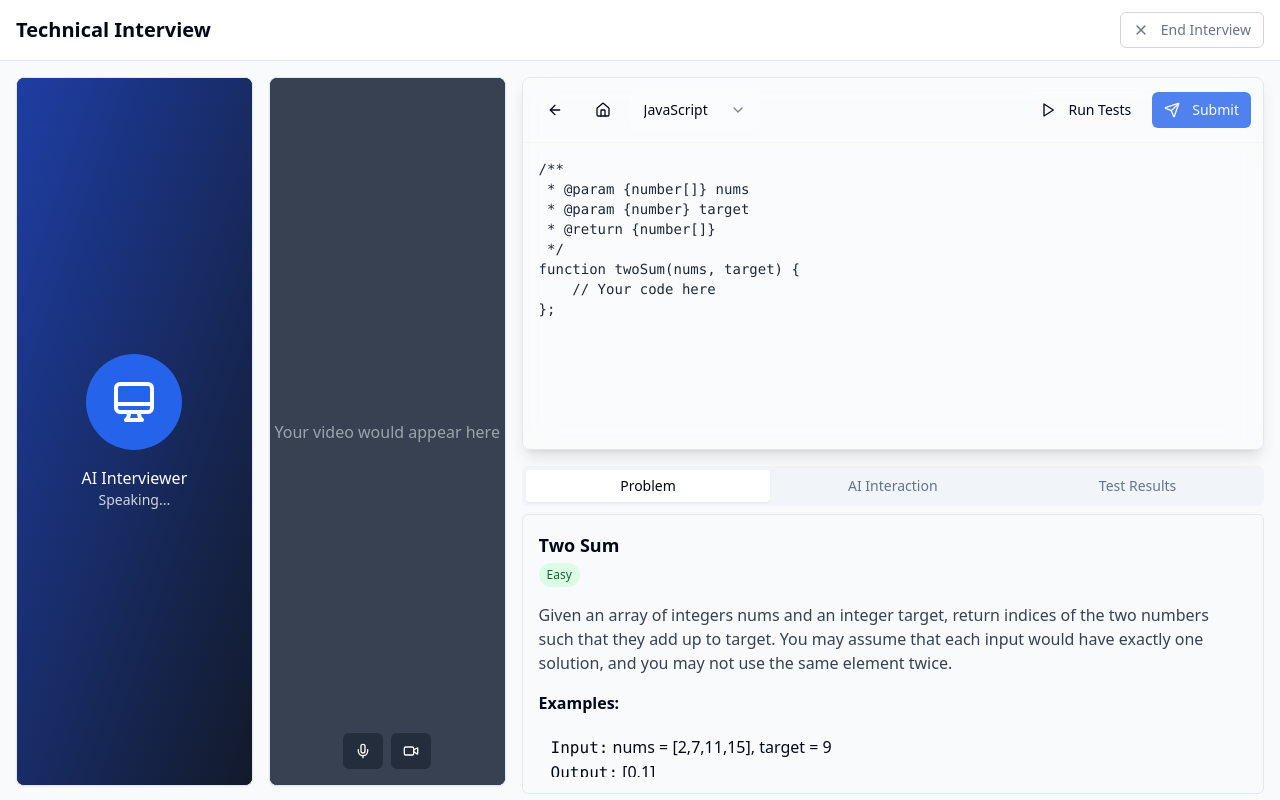
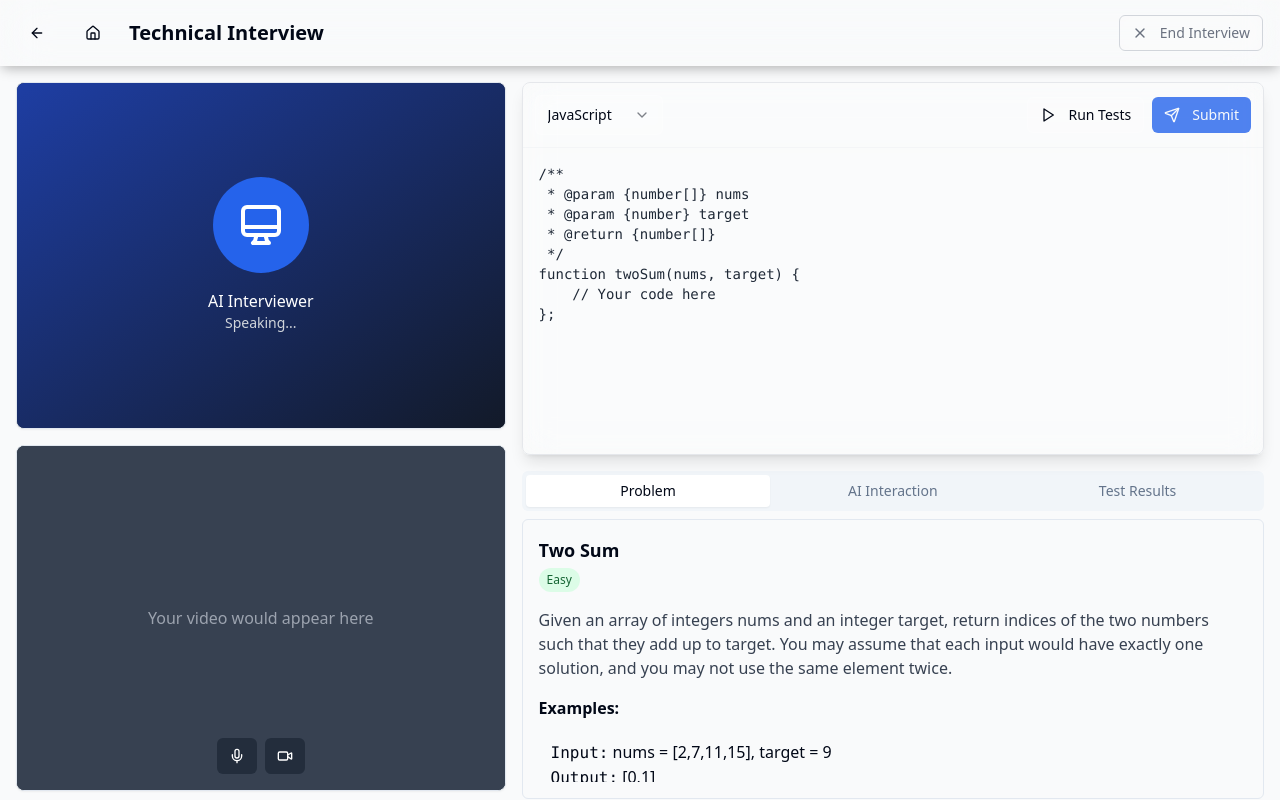
Before and after one commit to divyanshdeshmukh/AI-Powered-LeetCode-Style-Interview-Platform-with-Voice-Video, a React (Vite) app: page /interview in a window 1280 px wide. Built offline with nearby package versions, Linux system fonts and the light colour scheme.

Commit message:
Refactor interview page layout
- Modify video panel layout to stack videos vertically.
- Move home and back buttons to the header.
- Make the problem statement and code editor scrollable.

```diff
--- a/src/components/CodeEditor.tsx
+++ b/src/components/CodeEditor.tsx
@@ -4,13 +4,11 @@ import { Card } from '@/components/ui/card';
 import { Select, SelectContent, SelectItem, SelectTrigger, SelectValue } from '@/components/ui/select';
 import { Button } from '@/components/ui/button';
 import { useInterview } from '@/contexts/InterviewContext';
-import { Play, Send, ArrowLeft, Home } from 'lucide-react';
-import { useNavigate } from 'react-router-dom';
+import { Play, Send } from 'lucide-react';
 
 const CodeEditor = () => {
   const { currentLanguage, setLanguage, code, updateCode, runTests, submitSolution } = useInterview();
   const editorRef = useRef<HTMLTextAreaElement>(null);
-  const navigate = useNavigate();
 
   // In a real implementation, this would use Monaco Editor
   // For this prototype, we'll use a styled textarea
@@ -26,24 +24,6 @@ const CodeEditor = () => {
     <Card className="flex flex-col h-full border border-gray-200 dark:border-gray-700 bg-white/10 backdrop-blur-lg shadow-lg">
       <div className="flex items-center justify-between p-3 border-b border-gray-200/30 dark:border-gray-700/30 bg-white/5 dark:bg-gray-800/30 backdrop-blur-md">
         <div className="flex items-center space-x-2">
-          <Button
-            variant="ghost"
-            size="icon"
-            className="rounded-full hover:bg-white/10"
-            onClick={() => navigate(-1)}
-            title="Go Back"
-          >
-            <ArrowLeft size={18} />
-          </Button>
-          <Button
-            variant="ghost"
-            size="icon"
-            className="rounded-full hover:bg-white/10"
-            onClick={() => navigate('/')}
-            title="Home"
-          >
-            <Home size={18} />
-          </Button>
           <Select value={currentLanguage} onValueChange={setLanguage}>
             <SelectTrigger className="w-32 bg-white/20 border-white/20 backdrop-blur-md">
               <SelectValue placeholder="Language" />
--- a/src/components/VideoPanel.tsx
+++ b/src/components/VideoPanel.tsx
@@ -9,9 +9,9 @@ const VideoPanel = () => {
   const { cameraEnabled, micEnabled, toggleCamera, toggleMic, status } = useInterview();
 
   return (
-    <div className="grid grid-cols-2 gap-4 h-full">
+    <div className="flex flex-col gap-4 h-full">
       {/* AI Interviewer Video */}
-      <Card className="bg-gray-800 rounded-lg overflow-hidden relative flex items-center justify-center">
+      <Card className="bg-gray-800 rounded-lg overflow-hidden relative flex items-center justify-center flex-1">
         {status === 'connecting' ? (
           <div className="text-white animate-pulse">Connecting...</div>
         ) : (
@@ -31,7 +31,7 @@ const VideoPanel = () => {
       </Card>
 
       {/* User Video */}
-      <Card className="bg-gray-800 rounded-lg overflow-hidden relative">
+      <Card className="bg-gray-800 rounded-lg overflow-hidden relative flex-1">
         {!cameraEnabled ? (
           <div className="absolute inset-0 bg-gray-700 flex items-center justify-center">
             <div className="text-center">
--- a/src/pages/InterviewPage.tsx
+++ b/src/pages/InterviewPage.tsx
@@ -6,7 +6,7 @@ import VideoPanel from '@/components/VideoPanel';
 import CodeEditor from '@/components/CodeEditor';
 import FeedbackPanel from '@/components/FeedbackPanel';
 import { useInterview } from '@/contexts/InterviewContext';
-import { X } from 'lucide-react';
+import { X, ArrowLeft, Home } from 'lucide-react';
 
 const InterviewPage = () => {
   const { status, startInterview, endInterview } = useInterview();
@@ -56,13 +56,33 @@ const InterviewPage = () => {
 
   return (
     <div className="min-h-screen bg-gray-50 dark:bg-gray-900 flex flex-col">
-      <header className="bg-white dark:bg-gray-800 border-b border-gray-200 dark:border-gray-700 py-3 px-4">
+      <header className="bg-white/10 dark:bg-gray-800/20 border-b border-gray-200/20 dark:border-gray-700/20 py-3 px-4 backdrop-blur-lg glass-morphism">
         <div className="flex items-center justify-between max-w-7xl mx-auto">
-          <h1 className="text-xl font-bold">Technical Interview</h1>
+          <div className="flex items-center space-x-4">
+            <Button
+              variant="ghost"
+              size="icon"
+              className="rounded-full hover:bg-white/10"
+              onClick={() => navigate(-1)}
+              title="Go Back"
+            >
+              <ArrowLeft size={20} />
+            </Button>
+            <Button
+              variant="ghost"
+              size="icon"
+              className="rounded-full hover:bg-white/10"
+              onClick={() => navigate('/')}
+              title="Home"
+            >
+              <Home size={20} />
+            </Button>
+            <h1 className="text-xl font-bold">Technical Interview</h1>
+          </div>
           <Button
             variant="outline"
             size="sm"
-            className="text-gray-500 border-gray-300"
+            className="text-gray-500 border-gray-300 bg-white/10 hover:bg-white/20 backdrop-blur-md"
             onClick={handleEndInterview}
           >
             <X size={16} className="mr-1" /> End Interview
```
